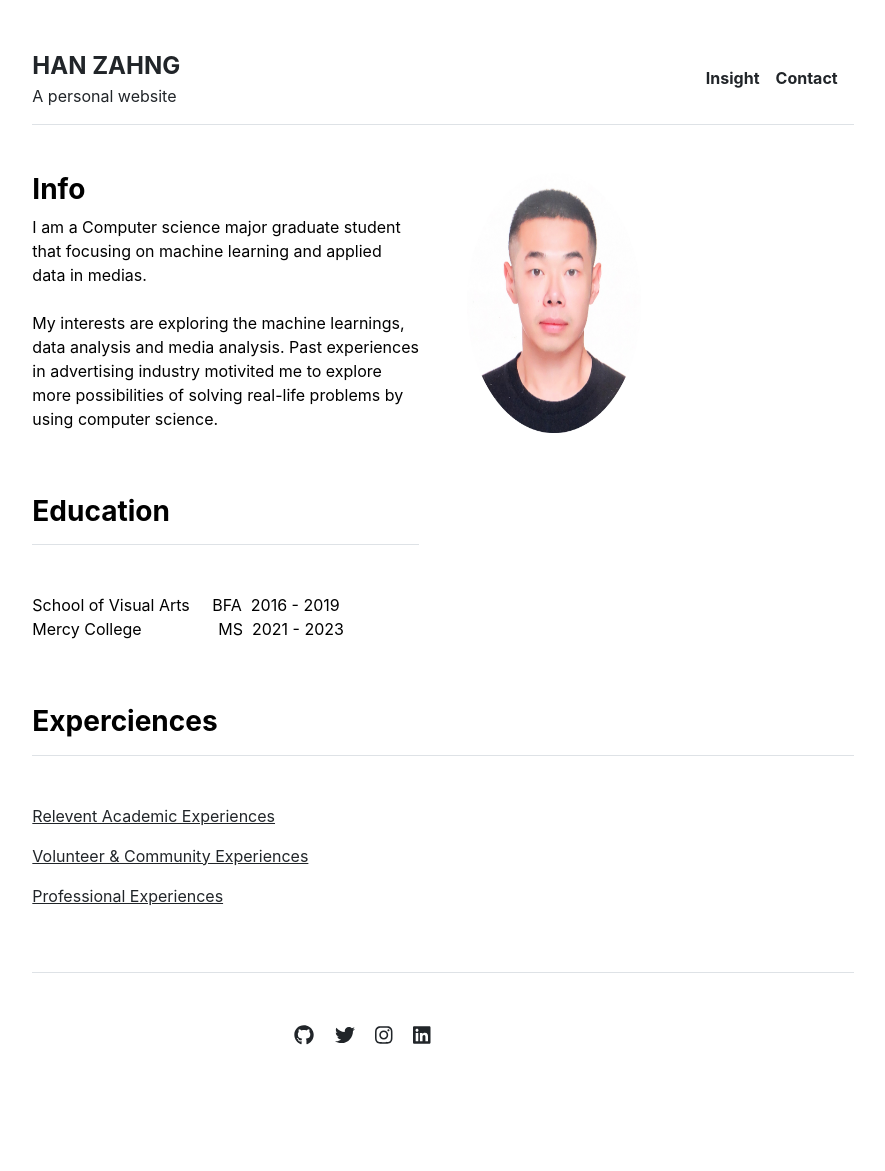
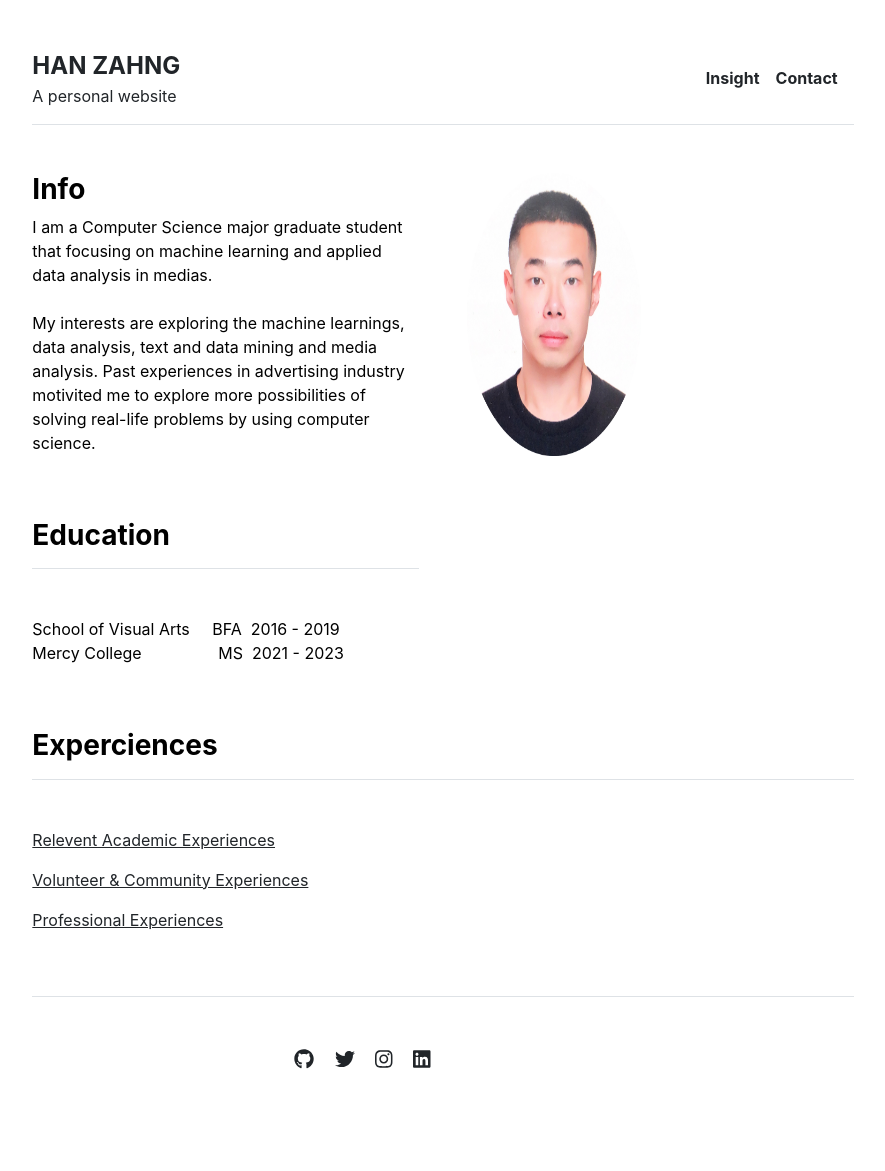
Before and after one commit to dukerosen/personal-website, a Jekyll site: the page built from index.md, in a window 1280 px wide. Shown: the whole page, without its empty margins (197-1082 px from the left). Built offline with Jekyll 4.4.1, drawn with Linux system fonts in a browser that asks for light colours; before the commit the page ends 1147 px from its top, so only the background shows below that.

Commit message:
Update index.md

```diff
--- a/index.md
+++ b/index.md
@@ -2,7 +2,7 @@
 layout: home
 title: "Home"
 ---
-I am a Computer science major graduate student that focusing on machine learning and applied data in medias.
+I am a Computer Science major graduate student that focusing on machine learning and applied data analysis in medias.
 <br>
 <br>
-My interests are exploring the machine learnings, data analysis and media analysis. Past experiences in advertising industry motivited me to explore more possibilities of solving real-life problems by using computer science.
+My interests are exploring the machine learnings, data analysis, text and data mining and media analysis. Past experiences in advertising industry motivited me to explore more possibilities of solving real-life problems by using computer science.
```
